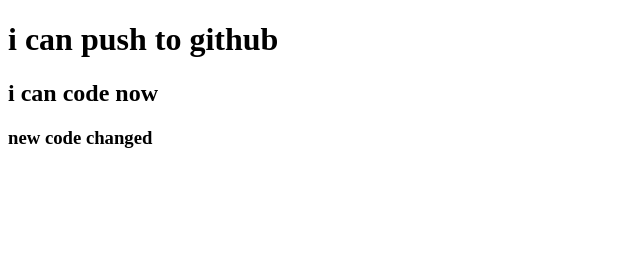
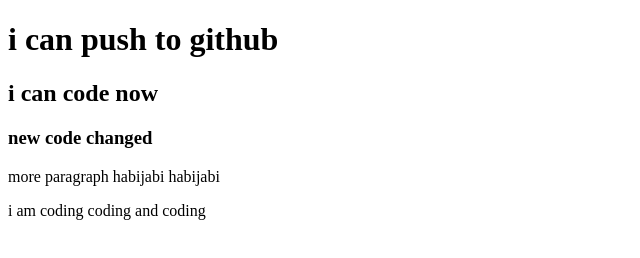
Before and after one commit to Merzaceo/my-trying-repo, a plain HTML site: page index.html in a window 1280 px wide. Shown: the whole page, without its empty margins (0-640 px from the left). Drawn offline with Linux system fonts and the light colour scheme.

Commit message:
added style

```diff
--- a/index.html
+++ b/index.html
@@ -9,5 +9,7 @@
   <h1>i can push to github</h1>
   <h2>i can code now</h2>
   <h3>new code changed</h3>
+  <p>more paragraph habijabi habijabi</p>
+  <p>i am coding coding and coding</p>
 </body>
 </html>
```
Also changed, not shown: style.css (added).
